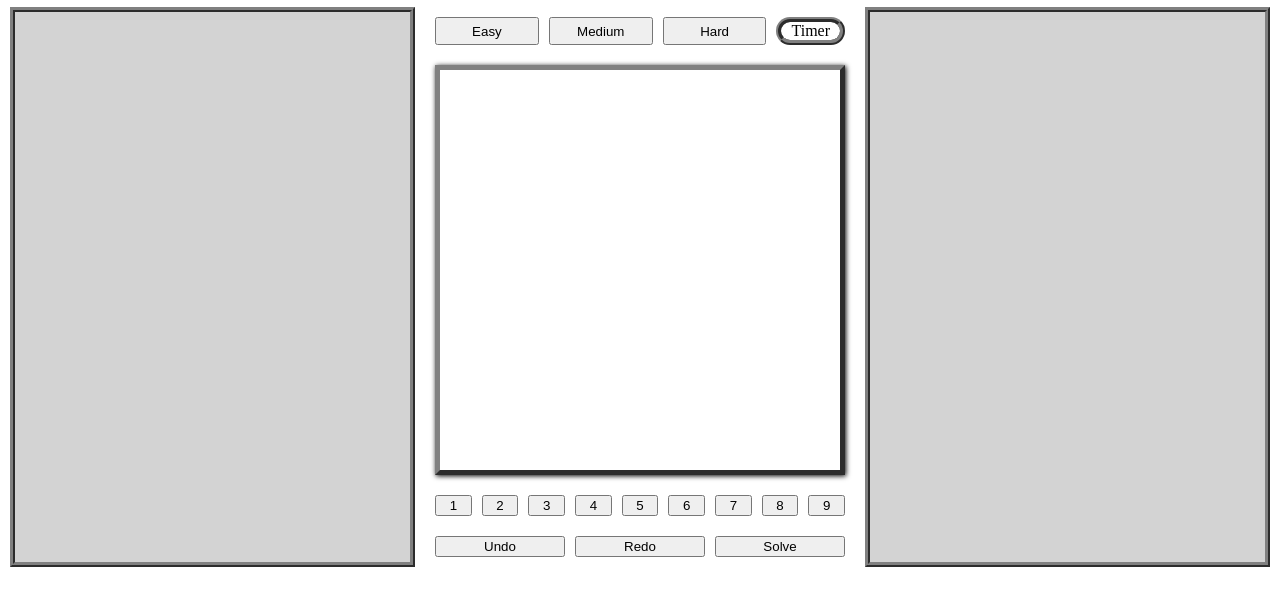
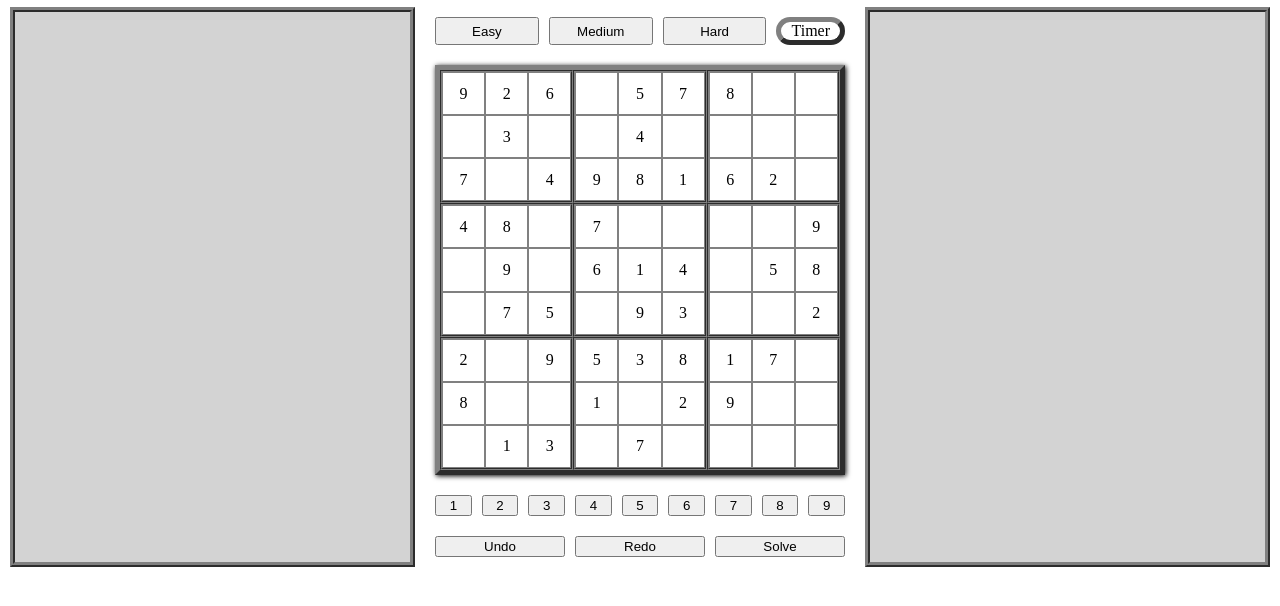
Before and after one commit to leinadest/sudoku, a plain HTML site: page index.html in a window 1280 px wide. Both pictures are taken after a click on the button "Easy". Shown: the part 70-676 px from the top of the page. Drawn offline with Linux system fonts and the light colour scheme.

Commit message:
Implement sudoku grid generation and cells
The easy, medium, and hard buttons now generate the sudoku grid
and its values. Upon the grid's generation, it will hide a
quantity of cell values to an extent respective to the chosen
difficulty

```diff
--- a/index.html
+++ b/index.html
@@ -5,6 +5,7 @@
     <meta name="viewport" content="width=device-width, initial-scale=1.0">
     <title>Sudoku</title>
     <link href="style.css" rel="stylesheet">
+    <script src="script.js" defer></script>
 </head>
 <body>
     <h1>Sudoku</h1>
@@ -14,12 +15,22 @@
         </aside>
         <main>
             <div class="container">
-                <button>Easy</button>
-                <button>Medium</button>
-                <button>Hard</button>
+                <button class="easy">Easy</button>
+                <button class="medium">Medium</button>
+                <button class="hard">Hard</button>
                 <div class="timer">Timer</div>
             </div>
-            <div class="board"></div>
+            <div class="board">
+                <div class="subgrid"></div>
+                <div class="subgrid"></div>
+                <div class="subgrid"></div>
+                <div class="subgrid"></div>
+                <div class="subgrid"></div>
+                <div class="subgrid"></div>
+                <div class="subgrid"></div>
+                <div class="subgrid"></div>
+                <div class="subgrid"></div>
+            </div>
             <div class="container">
                 <button>1</button>
                 <button>2</button>
--- /dev/null
+++ b/script.js
@@ -0,0 +1,156 @@
+let cells = [
+    [0, 0, 0, 0, 0, 0, 0, 0, 0],
+    [0, 0, 0, 0, 0, 0, 0, 0, 0],
+    [0, 0, 0, 0, 0, 0, 0, 0, 0],
+    [0, 0, 0, 0, 0, 0, 0, 0, 0],
+    [0, 0, 0, 0, 0, 0, 0, 0, 0],
+    [0, 0, 0, 0, 0, 0, 0, 0, 0],
+    [0, 0, 0, 0, 0, 0, 0, 0, 0],
+    [0, 0, 0, 0, 0, 0, 0, 0, 0],
+    [0, 0, 0, 0, 0, 0, 0, 0, 0]
+];
+
+function createCell() {
+    const cell = document.createElement('div');
+    cell.classList.add('cell');
+    return cell;
+}
+
+function checkRow(row, col) {
+    for (let i = 0; i < 9; i++) {
+        if (col == i) {
+            continue;
+        }
+        if (cells[row][col] == cells[row][i]) {
+            return false;
+        }
+    }
+    return true;
+}
+
+function checkCol(row, col) {
+    for (let i = 0; i < 9; i++) {
+        if (row == i) {
+            continue;
+        }
+        if (cells[row][col] == cells[i][col]) {
+            return false;
+        }
+    }
+    return true;
+}
+
+function checkSubgrid(row, col) {
+    let subgridRow = 0;
+    let subgridCol = 0;
+    let x = row;
+    let y = col;
+    while (x > 2) {
+        x -= 3;
+        subgridRow++;
+    }
+    while (y > 2) {
+        y -= 3;
+        subgridCol++;
+    }
+    for (let i = subgridRow*3; i < 3+subgridRow*3; i++) {
+        for (let j = subgridCol*3; j < 3+subgridCol*3; j++) {
+            if (row == i && col == j) {
+                continue;
+            }
+            if (cells[row][col] == cells[i][j]) {
+                return false;
+            }
+        }
+    }
+    return true;
+}
+
+function setBoard() {
+    const board = document.querySelector('.board');
+    for (let i = 0; i < 9; i++) {
+        board.children[i].replaceChildren();
+        for (let j = 0; j < 9; j++) {
+            board.children[i].appendChild(createCell());
+        }
+    }
+}
+
+function generateArrayBoard(difficulty) {
+    const board = document.querySelector('.board');
+    let generationIsValid;
+    do {
+        generationIsValid = true;
+        generation: for (let row = 0; row < 9; row++) {
+            for (let col = 0; col < 9; col++) {
+                let cellValueIsAvailable = false;
+                let values = [1, 2, 3, 4, 5, 6, 7, 8, 9];
+                do {
+                    const valuesIndex = parseInt(Math.random()*values.length);
+                    cells[row][col] = values[valuesIndex];
+                    values.splice(valuesIndex, 1);
+                    cellValueIsAvailable = checkRow(row, col) && checkCol(row, col) && checkSubgrid(row, col);
+                } while (!cellValueIsAvailable && values.length > 0);
+                if (!cellValueIsAvailable) {
+                    for (let i = 0; i < 9; i++) {
+                        for (let j = 0; j < 9; j++) {
+                            cells[i][j] = 0;
+                        }
+                    }
+                    generationIsValid = false;
+                    break generation;
+                }
+            }
+        }
+    } while (generationIsValid == false);
+}
+
+function generateBoard(difficulty) {
+    const board = document.querySelector('.board');
+    setBoard();
+    generateArrayBoard(difficulty);
+    for (let row = 0; row < 9; row++) {
+        for (let col = 0; col < 9; col++) {
+            const cellDOMIndex = col%3 + (row%3)*3;
+            let cellDOM;
+            if (row < 3) {
+                if (col < 3) {
+                    cellDOM = board.children[0].children[cellDOMIndex];
+                } else if (col < 6) {
+                    cellDOM = board.children[1].children[cellDOMIndex];
+                } else {
+                    cellDOM = board.children[2].children[cellDOMIndex];
+                }
+            } else if (row < 6) {
+                if (col < 3) {
+                    cellDOM = board.children[3].children[cellDOMIndex];
+                } else if (col < 6) {
+                    cellDOM = board.children[4].children[cellDOMIndex];
+                } else {
+                    cellDOM = board.children[5].children[cellDOMIndex];
+                }
+            } else if (row < 9) {
+                if (col < 3) {
+                    cellDOM = board.children[6].children[cellDOMIndex];
+                } else if (col < 6) {
+                    cellDOM = board.children[7].children[cellDOMIndex];
+                } else {
+                    cellDOM = board.children[8].children[cellDOMIndex];
+                }
+            }
+            cellDOM.classList.add(cells[row][col]);
+            if (
+                difficulty == 'easy' && Math.random() > 0.5 ||
+                difficulty == 'medium' && Math.random() > 0.6 ||
+                difficulty == 'hard' && Math.random() > 0.7
+            ) {
+                cellDOM.textContent = cells[row][col];
+            }
+        }
+    }
+}
+
+setBoard();
+document.querySelector('.easy').addEventListener('click', e => generateBoard('easy'));
+document.querySelector('.medium').addEventListener('click', e => generateBoard('medium'));
+document.querySelector('.hard').addEventListener('click', e => generateBoard('hard'));
--- a/style.css
+++ b/style.css
@@ -12,9 +12,12 @@ h1 {
     border: 5px gray groove;
 }
 
-.container {
+.container, main, .board, .subgrid, .cell {
     display: flex;
     flex-wrap: wrap;
+}
+
+.container {
     padding: 10px;
     gap: 10px;
 }
@@ -35,13 +38,12 @@ button {
 .timer {
     padding: 0px 10px;
     margin-left: auto;
-    border: 5px gray ridge;
+    border: 5px gray outset;
     border-radius: 15px;
 }
 
 main {
     flex: 1;
-    display: flex;
     flex-direction: column;
 }
 
@@ -53,6 +55,17 @@ main {
     padding: 0px;
     margin: 10px;
     align-self: center;
-    display: flex;
-    flex-wrap: wrap;
 }
+
+.subgrid, .cell {
+    width: 33.33%;
+    height: 33.33%;
+    box-sizing: border-box;
+    border: 2px gray groove;
+}
+
+.cell {
+    justify-content: center;
+    align-items: center;
+    border: 1px gray solid;
+}
```
